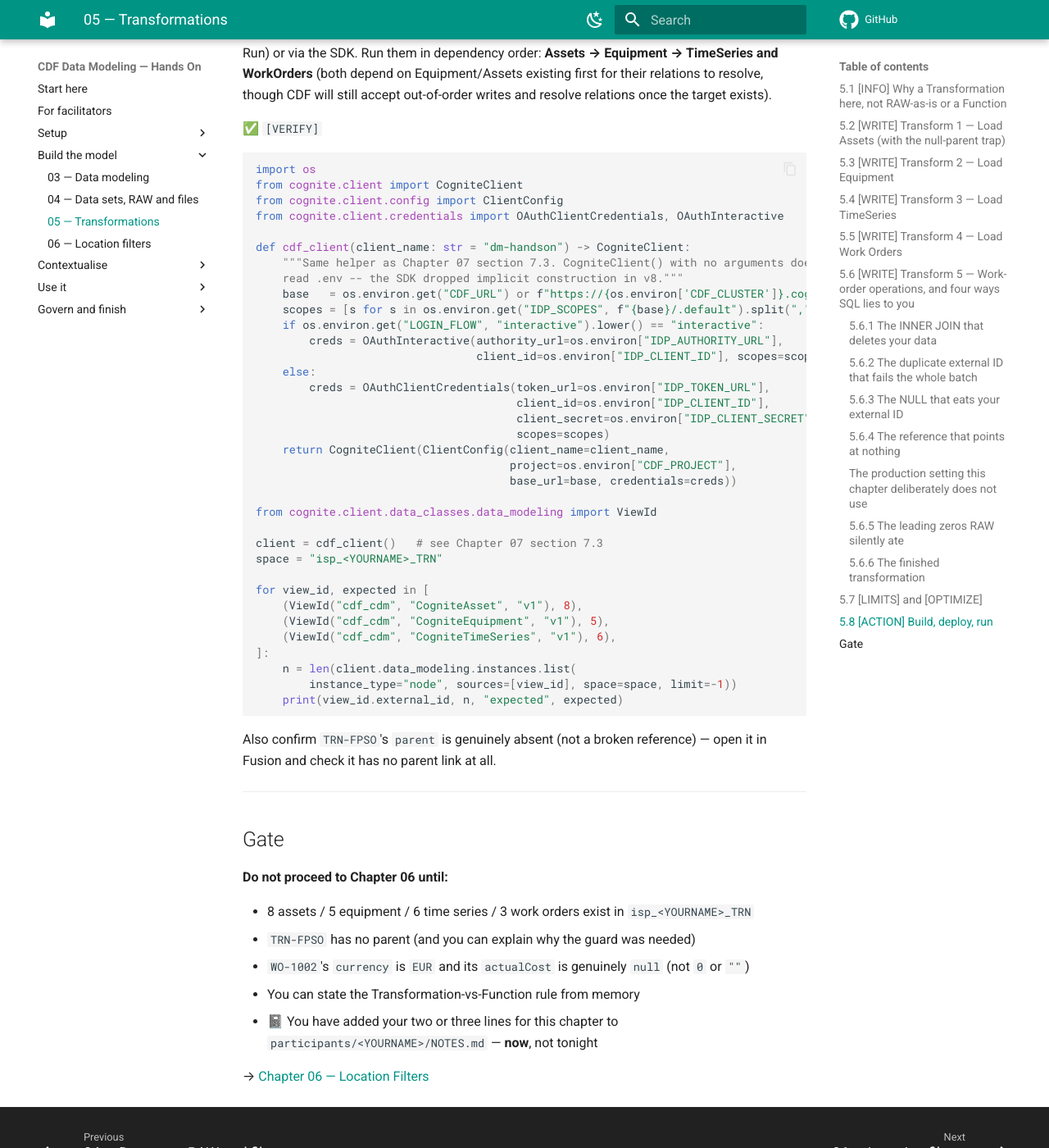
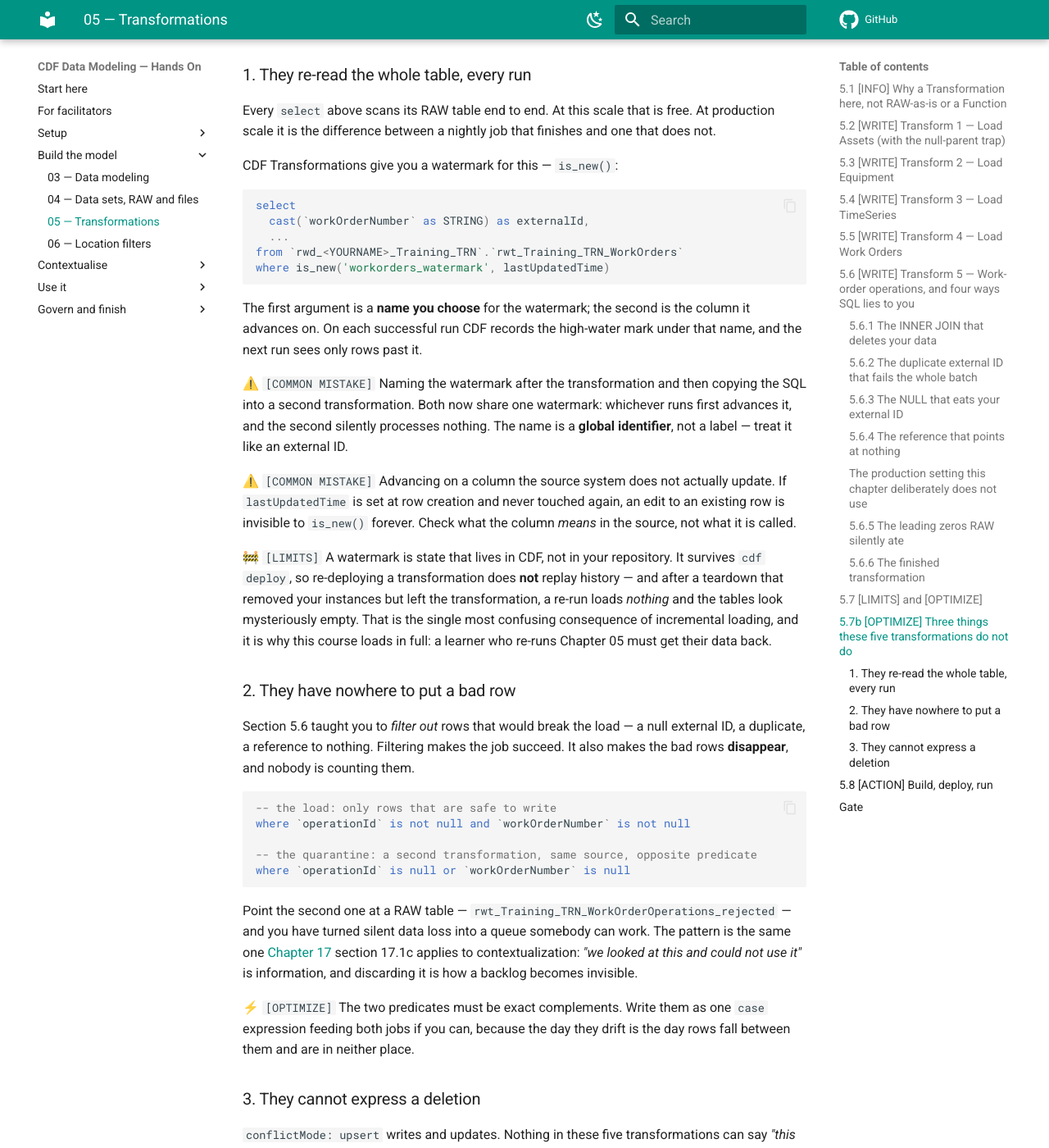
Before and after one commit to sebastian-srikanth/cdf-data-modeling-handson, an MkDocs documentation site: the page built from docs/05-transformations.md, in a window 1280 px wide and 1400 px high, scrolled down 12125 px. Shown: the whole window at 82% size. Built offline with MkDocs 1.6.1 and Material for MkDocs 9.7.7, drawn with Linux system fonts in a browser that asks for light colours; comment, search, counter and statistics services are not loaded; some of the changed text lies outside the part shown.

Commit message:
Chapter 05: incremental loads, quarantine, and the deletion a transformation cannot express
Three ways the five transformations are correct for eight assets and wrong for
eight million. Each gets the same treatment as the autoCreate.directRelations
section already in this chapter: what the production setting is, why the course
does not use it, and what it costs either way.

is_new() watermarks, with the two traps that make them dangerous -- a name that
is a global identifier rather than a label, and advancing on a column the source
never actually updates. Quarantine as the complement predicate, so a filtered-out
row becomes a queue somebody works instead of silent loss. Tombstones versus
reconcile-and-remove, and why conflictMode: delete is not the answer.

The through-line is the same one the contextualization spine makes: silence is
not agreement.

````diff
--- a/docs/05-transformations.md
+++ b/docs/05-transformations.md
@@ -538,6 +538,99 @@ https://docs.cognite.com/cdf/integration/guides/transformation/troubleshooting
 
 ---
 
+## 5.7b [OPTIMIZE] Three things these five transformations do not do
+
+Your five transformations are correct for eight assets and wrong for eight million, in
+three specific ways. None of them is a bug here. All three are the first questions a
+reviewer will ask about the real thing.
+
+### 1. They re-read the whole table, every run
+
+Every `select` above scans its RAW table end to end. At this scale that is free. At
+production scale it is the difference between a nightly job that finishes and one that
+does not.
+
+CDF Transformations give you a watermark for this — `is_new()`:
+
+```sql
+select
+  cast(`workOrderNumber` as STRING) as externalId,
+  ...
+from `rwd_<YOURNAME>_Training_TRN`.`rwt_Training_TRN_WorkOrders`
+where is_new('workorders_watermark', lastUpdatedTime)
+```
+
+The first argument is a **name you choose** for the watermark; the second is the column
+it advances on. On each successful run CDF records the high-water mark under that name,
+and the next run sees only rows past it.
+
+⚠️ `[COMMON MISTAKE]` Naming the watermark after the transformation and then copying the
+SQL into a second transformation. Both now share one watermark: whichever runs first
+advances it, and the second silently processes nothing. The name is a **global
+identifier**, not a label — treat it like an external ID.
+
+⚠️ `[COMMON MISTAKE]` Advancing on a column the source system does not actually update.
+If `lastUpdatedTime` is set at row creation and never touched again, an edit to an
+existing row is invisible to `is_new()` forever. Check what the column *means* in the
+source, not what it is called.
+
+🚧 `[LIMITS]` A watermark is state that lives in CDF, not in your repository. It survives
+`cdf deploy`, so re-deploying a transformation does **not** replay history — and after a
+teardown that removed your instances but left the transformation, a re-run loads
+*nothing* and the tables look mysteriously empty. That is the single most confusing
+consequence of incremental loading, and it is why this course loads in full: a learner
+who re-runs Chapter 05 must get their data back.
+
+### 2. They have nowhere to put a bad row
+
+Section 5.6 taught you to *filter out* rows that would break the load — a null external
+ID, a duplicate, a reference to nothing. Filtering makes the job succeed. It also makes
+the bad rows **disappear**, and nobody is counting them.
+
+```sql
+-- the load: only rows that are safe to write
+where `operationId` is not null and `workOrderNumber` is not null
+
+-- the quarantine: a second transformation, same source, opposite predicate
+where `operationId` is null or `workOrderNumber` is null
+```
+
+Point the second one at a RAW table — `rwt_Training_TRN_WorkOrderOperations_rejected` —
+and you have turned silent data loss into a queue somebody can work. The pattern is the
+same one [Chapter 17](17-cross-cutting-mastery.md) section 17.1c applies to
+contextualization: *"we looked at this and could not use it"* is information, and
+discarding it is how a backlog becomes invisible.
+
+⚡ `[OPTIMIZE]` The two predicates must be exact complements. Write them as one
+`case` expression feeding both jobs if you can, because the day they drift is the day
+rows fall between them and are in neither place.
+
+### 3. They cannot express a deletion
+
+`conflictMode: upsert` writes and updates. Nothing in these five transformations can
+say *"this work order no longer exists"*. Delete a row from RAW and re-run: the node
+stays, forever, with no indication it is orphaned.
+
+This is the same problem the contextualization spine solves with `superseded`
+([Chapter 17](17-cross-cutting-mastery.md) section 17.1c) — **silence is not agreement** —
+and it has the same two honest answers:
+
+| Approach | How | When |
+|---|---|---|
+| **Tombstones** | The source emits a row marked deleted; the transformation writes a status property rather than removing the node | When downstream consumers need to know it *was* deleted — almost always, in maintenance data |
+| **Reconcile and remove** | A separate job lists what the model holds, diffs it against what the source now contains, and deletes the difference | When the source genuinely cannot emit deletions |
+
+⚠️ `[COMMON MISTAKE]` Reaching for `conflictMode: delete` to solve this. It is not a
+reconciliation mode — it deletes the rows your `select` **returns**, which is the exact
+opposite of the rows you want gone.
+
+💡 `[GOOD TO KNOW]` Tombstones interact badly with `is_new()` if you are not careful: a
+deletion row must update the watermark column, or the incremental load will never see
+it. A model where deletions are invisible to the very mechanism that reads changes is
+a common and expensive combination of two individually sensible decisions.
+
+---
+
 ## 5.8 [ACTION] Build, deploy, run
 
 ```bash
````
